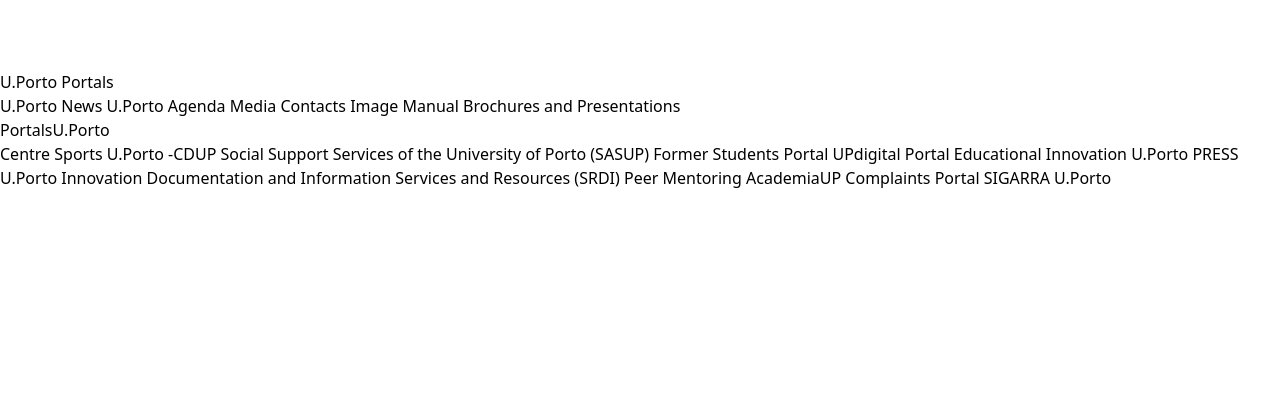
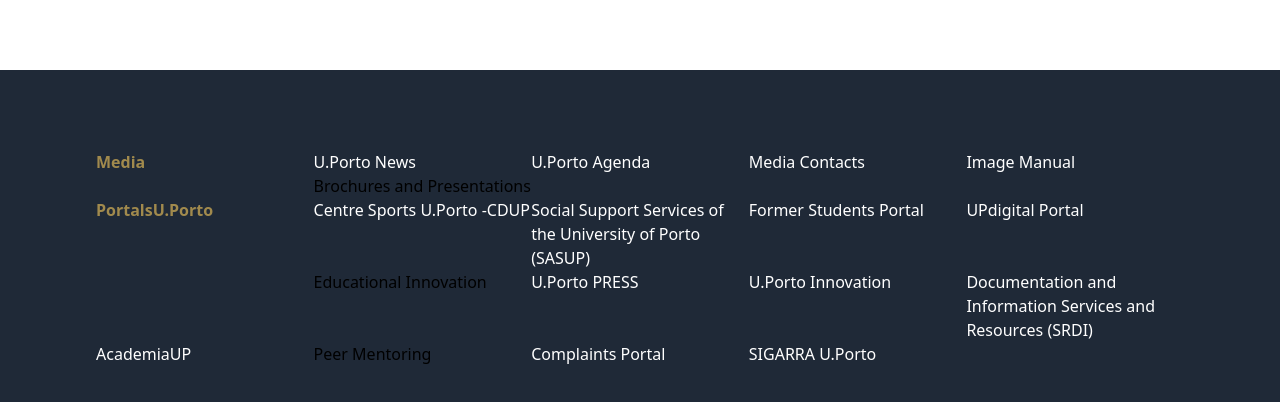
Before and after one commit to MikeManzi/gym-cloning-gate, a website: page src/index.html in a window 1280 px wide. Shown: the part 2626-3028 px from the top of the page. Before the commit the page ends 2816 px from the top, so only its background shows below. Drawn offline with Linux system fonts and the light colour scheme.

Commit message:
add styles to footer

```diff
--- a/src/index.html
+++ b/src/index.html
@@ -233,30 +233,30 @@
           </div>
         </div>
       </section>
-      <footer>
+      <footer class="px-8 md:px-16 lg:px-24 py-20 bg-gray-800">
         <div>
-          <div>
-            <h4>U.Porto Portals</h4>
-            <a href="">U.Porto News</a>
-            <a href="">U.Porto Agenda</a>
-            <a href="">Media Contacts</a>
-            <a href="">Image Manual</a>
-            <a href="">Brochures and Presentations</a>
+          <div class="grid grid-cols-1 md:grid-cols-5">
+            <h4 class="text-primary font-semibold">Media</h4>
+            <a href="#" class="text-white">U.Porto News</a>
+            <a href="#" class="text-white">U.Porto Agenda</a>
+            <a href="#" class="text-white">Media Contacts</a>
+            <a href="#" class="text-white">Image Manual</a>
+            <a href="#" class="col-start-2">Brochures and Presentations</a>
           </div>
-          <div>
-            <h4>PortalsU.Porto</h4>
-            <a href="">Centre Sports U.Porto -CDUP</a>
-            <a href="">Social Support Services of the University of Porto (SASUP)</a>
-            <a href="">Former Students Portal</a>
-            <a href="">UPdigital Portal</a>
-            <a href="">Educational Innovation</a>
-            <a href="">U.Porto PRESS</a>
-            <a href="">U.Porto Innovation</a>
-            <a href="">Documentation and Information Services and Resources (SRDI)</a>
-            <a href="">Peer Mentoring</a>
-            <a href="">AcademiaUP</a>
-            <a href="">Complaints Portal</a>
-            <a href="">SIGARRA U.Porto</a>
+          <div class="grid grid-cols-1 md:grid-cols-5">
+            <h4 class="text-primary font-semibold">PortalsU.Porto</h4>
+            <a href="#" class="text-white">Centre Sports U.Porto -CDUP</a>
+            <a href="#" class="text-white">Social Support Services of the University of Porto (SASUP)</a>
+            <a href="#" class="text-white">Former Students Portal</a>
+            <a href="#" class="text-white">UPdigital Portal</a>
+            <a href="#" class="col-start-2">Educational Innovation</a>
+            <a href="#" class="text-white">U.Porto PRESS</a>
+            <a href="#" class="text-white">U.Porto Innovation</a>
+            <a href="#" class="text-white">Documentation and Information Services and Resources (SRDI)</a>
+            <a href="#" class="col-start-2 row-start-3">Peer Mentoring</a>
+            <a href="#" class="text-white">AcademiaUP</a>
+            <a href="#" class="text-white">Complaints Portal</a>
+            <a href="#" class="text-white">SIGARRA U.Porto</a>
           </div>
         </div>
         <div></div>
```
Also changed, not shown: src/output.css.
